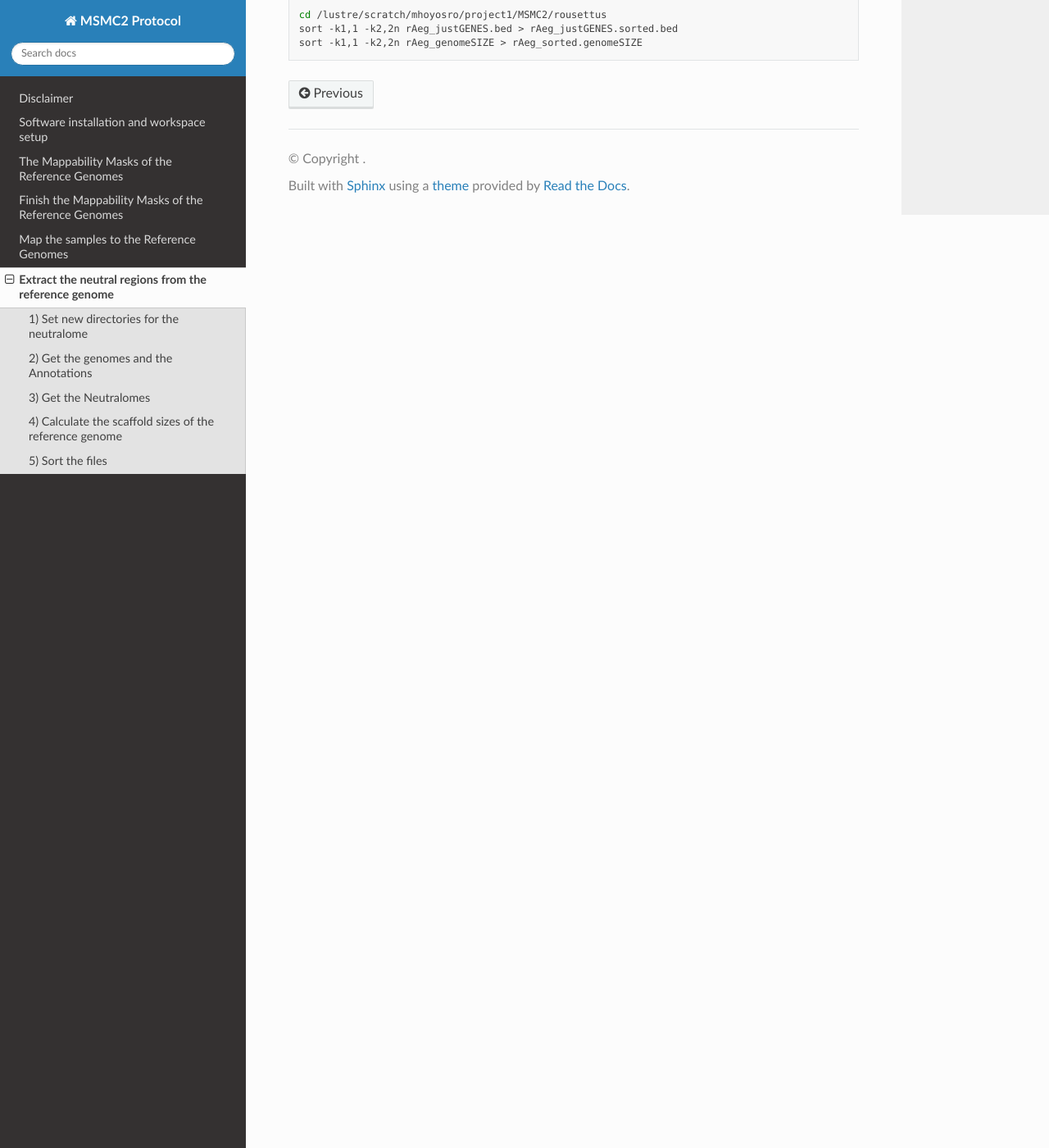
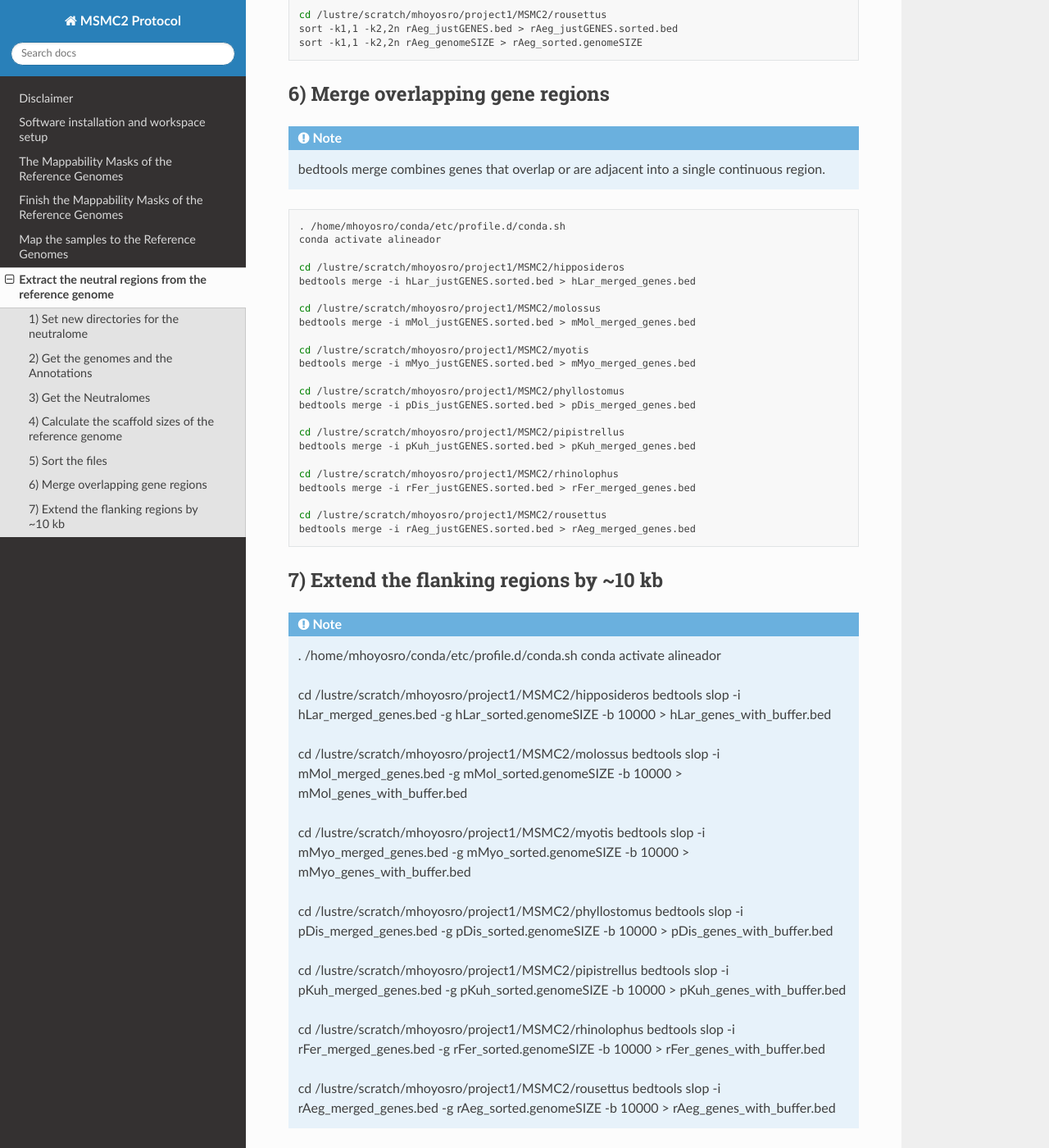
Before and after one commit to hoyosmanuel/MSMC2-Protocol, a Sphinx documentation site: the page built from docs/source/05_Data_Processing_4.rst, in a window 1280 px wide and 1400 px high, scrolled down 2851 px. Shown: the whole window at 82% size. Built offline with Sphinx 7.4.7 and the Read the Docs theme 3.1.0, drawn with Linux system fonts in a browser that asks for light colours.

Commit message:
Update 05_Data_Processing_4.rst

```diff
--- a/docs/source/05_Data_Processing_4.rst
+++ b/docs/source/05_Data_Processing_4.rst
@@ -135,3 +135,68 @@ Extract the neutral regions from the reference genome
 	cd /lustre/scratch/mhoyosro/project1/MSMC2/rousettus
 	sort -k1,1 -k2,2n rAeg_justGENES.bed > rAeg_justGENES.sorted.bed
 	sort -k1,1 -k2,2n rAeg_genomeSIZE > rAeg_sorted.genomeSIZE
+
+
+6) Merge overlapping gene regions
+---------------------------------
+
+.. note::
+
+ bedtools merge combines genes that overlap or are adjacent into a single continuous region.
+
+.. code-block:: bash
+
+	. /home/mhoyosro/conda/etc/profile.d/conda.sh
+	conda activate alineador
+
+	cd /lustre/scratch/mhoyosro/project1/MSMC2/hipposideros
+	bedtools merge -i hLar_justGENES.sorted.bed > hLar_merged_genes.bed
+
+	cd /lustre/scratch/mhoyosro/project1/MSMC2/molossus
+	bedtools merge -i mMol_justGENES.sorted.bed > mMol_merged_genes.bed
+
+	cd /lustre/scratch/mhoyosro/project1/MSMC2/myotis
+	bedtools merge -i mMyo_justGENES.sorted.bed > mMyo_merged_genes.bed
+
+	cd /lustre/scratch/mhoyosro/project1/MSMC2/phyllostomus
+	bedtools merge -i pDis_justGENES.sorted.bed > pDis_merged_genes.bed
+
+	cd /lustre/scratch/mhoyosro/project1/MSMC2/pipistrellus
+	bedtools merge -i pKuh_justGENES.sorted.bed > pKuh_merged_genes.bed
+
+	cd /lustre/scratch/mhoyosro/project1/MSMC2/rhinolophus
+	bedtools merge -i rFer_justGENES.sorted.bed > rFer_merged_genes.bed
+
+	cd /lustre/scratch/mhoyosro/project1/MSMC2/rousettus
+	bedtools merge -i rAeg_justGENES.sorted.bed > rAeg_merged_genes.bed
+
+
+
+7) Extend the flanking regions by ~10 kb
+-----------------------------------------
+
+.. note::
+
+	. /home/mhoyosro/conda/etc/profile.d/conda.sh
+	conda activate alineador
+
+	cd /lustre/scratch/mhoyosro/project1/MSMC2/hipposideros
+	bedtools slop -i hLar_merged_genes.bed -g hLar_sorted.genomeSIZE -b 10000 > hLar_genes_with_buffer.bed
+
+	cd /lustre/scratch/mhoyosro/project1/MSMC2/molossus
+	bedtools slop -i mMol_merged_genes.bed -g mMol_sorted.genomeSIZE -b 10000 > mMol_genes_with_buffer.bed
+
+	cd /lustre/scratch/mhoyosro/project1/MSMC2/myotis
+	bedtools slop -i mMyo_merged_genes.bed -g mMyo_sorted.genomeSIZE -b 10000 > mMyo_genes_with_buffer.bed
+
+	cd /lustre/scratch/mhoyosro/project1/MSMC2/phyllostomus
+	bedtools slop -i pDis_merged_genes.bed -g pDis_sorted.genomeSIZE -b 10000 > pDis_genes_with_buffer.bed
+
+	cd /lustre/scratch/mhoyosro/project1/MSMC2/pipistrellus
+	bedtools slop -i pKuh_merged_genes.bed -g pKuh_sorted.genomeSIZE -b 10000 > pKuh_genes_with_buffer.bed
+
+	cd /lustre/scratch/mhoyosro/project1/MSMC2/rhinolophus
+	bedtools slop -i rFer_merged_genes.bed -g rFer_sorted.genomeSIZE -b 10000 > rFer_genes_with_buffer.bed
+
+	cd /lustre/scratch/mhoyosro/project1/MSMC2/rousettus
+	bedtools slop -i rAeg_merged_genes.bed -g rAeg_sorted.genomeSIZE -b 10000 > rAeg_genes_with_buffer.bed
```
